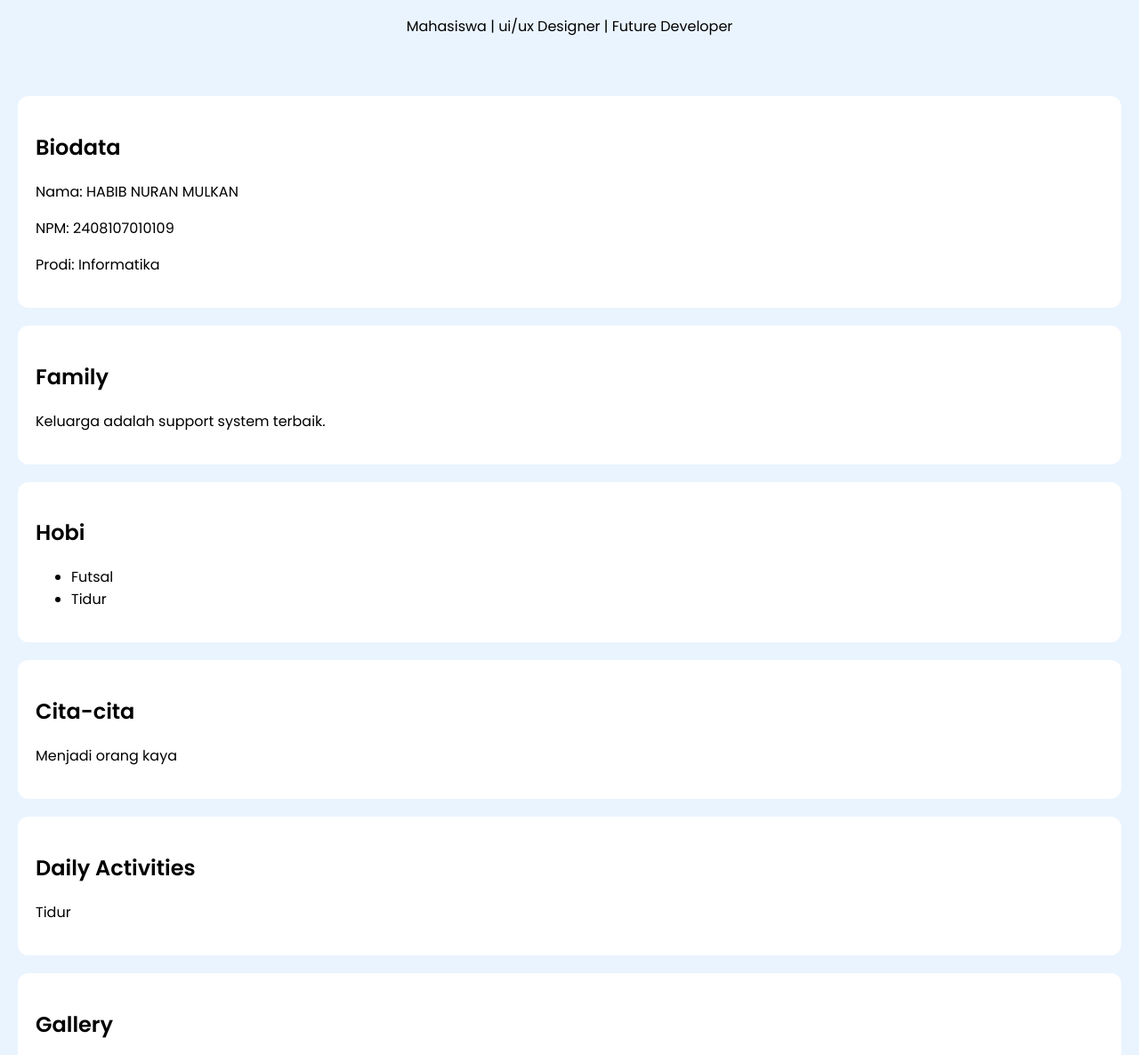
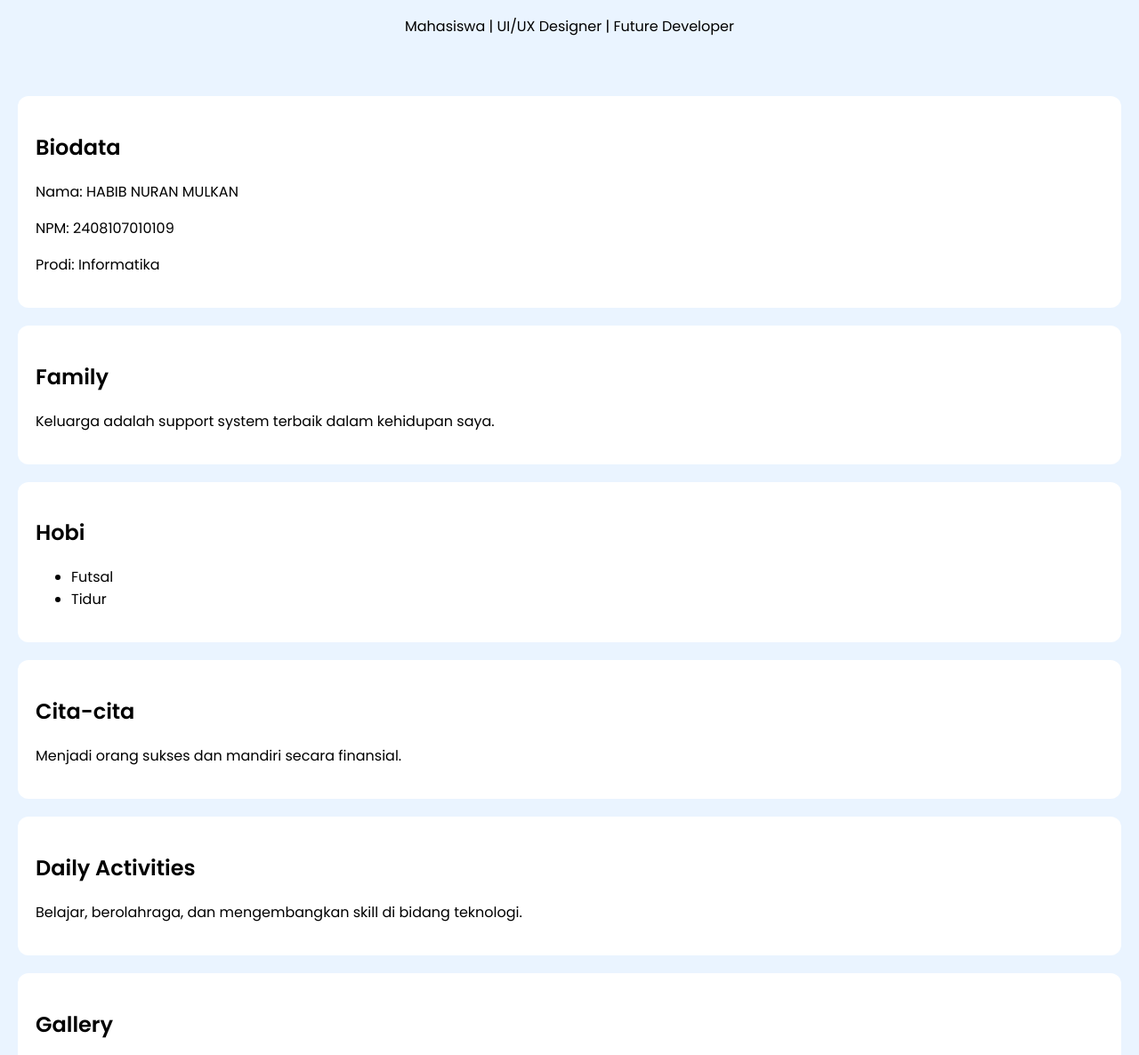
Before and after one commit to habibnuranmulkan1-gif/my-profile-web, a plain HTML site: page my-profile-web/index.html in a window 1280 px wide. Shown: the part 413-1599 px from the top of the page at 89% size. Drawn offline with Linux system fonts and the light colour scheme.

Commit message:
Update HTML content and improve accessibility

```diff
--- a/my-profile-web/index.html
+++ b/my-profile-web/index.html
@@ -2,6 +2,7 @@
 <html lang="id">
 <head>
     <meta charset="UTF-8">
+    <meta name="viewport" content="width=device-width, initial-scale=1.0">
     <title>My Profile</title>
 
     <!-- Font Poppins -->
@@ -26,9 +27,9 @@
 
 <!-- HERO -->
 <header>
-    <img src="assets/img/profile.jpg" alt="profile">
+    <img src="assets/img/profile.jpg" alt="Foto Profil">
     <h2>HABIB NURAN MULKAN</h2>
-    <p>Mahasiswa | ui/ux Designer | Future Developer</p>
+    <p>Mahasiswa | UI/UX Designer | Future Developer</p>
 </header>
 
 <!-- BIODATA -->
@@ -36,13 +37,13 @@
     <h2>Biodata</h2>
     <p>Nama: HABIB NURAN MULKAN</p>
     <p>NPM: 2408107010109</p>
-    <p>Prodi: Informatika </p>
+    <p>Prodi: Informatika</p>
 </section>
 
 <!-- FAMILY -->
 <section id="family" class="card">
     <h2>Family</h2>
-    <p>Keluarga adalah support system terbaik.</p>
+    <p>Keluarga adalah support system terbaik dalam kehidupan saya.</p>
 </section>
 
 <!-- HOBI -->
@@ -51,32 +52,32 @@
     <ul>
         <li>Futsal</li>
         <li>Tidur</li>
-
     </ul>
 </section>
 
 <!-- CITA -->
 <section id="cita" class="card">
     <h2>Cita-cita</h2>
-    <p>Menjadi orang kaya</p>
+    <p>Menjadi orang sukses dan mandiri secara finansial.</p>
 </section>
 
 <!-- DAILY -->
 <section id="daily" class="card">
     <h2>Daily Activities</h2>
-    <p>Tidur</p>
+    <p>Belajar, berolahraga, dan mengembangkan skill di bidang teknologi.</p>
 </section>
 
 <!-- GALLERY -->
 <section id="gallery" class="card">
     <h2>Gallery</h2>
 
-    <img src="assets/img/profile.jpg" width="200">
+    <img src="assets/img/profile.jpg" alt="Gallery Image" width="200">
 
     <br><br>
 
     <audio controls>
         <source src="assets/music/music.mp3" type="audio/mp3">
+        Browser tidak mendukung audio.
     </audio>
 
     <br><br>
```
